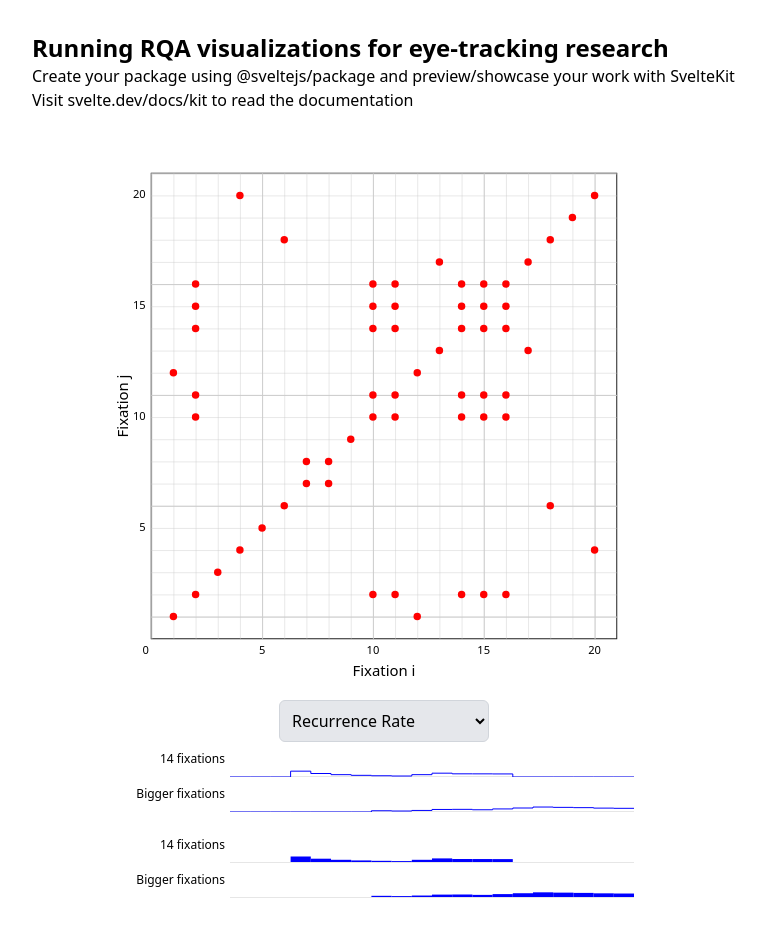
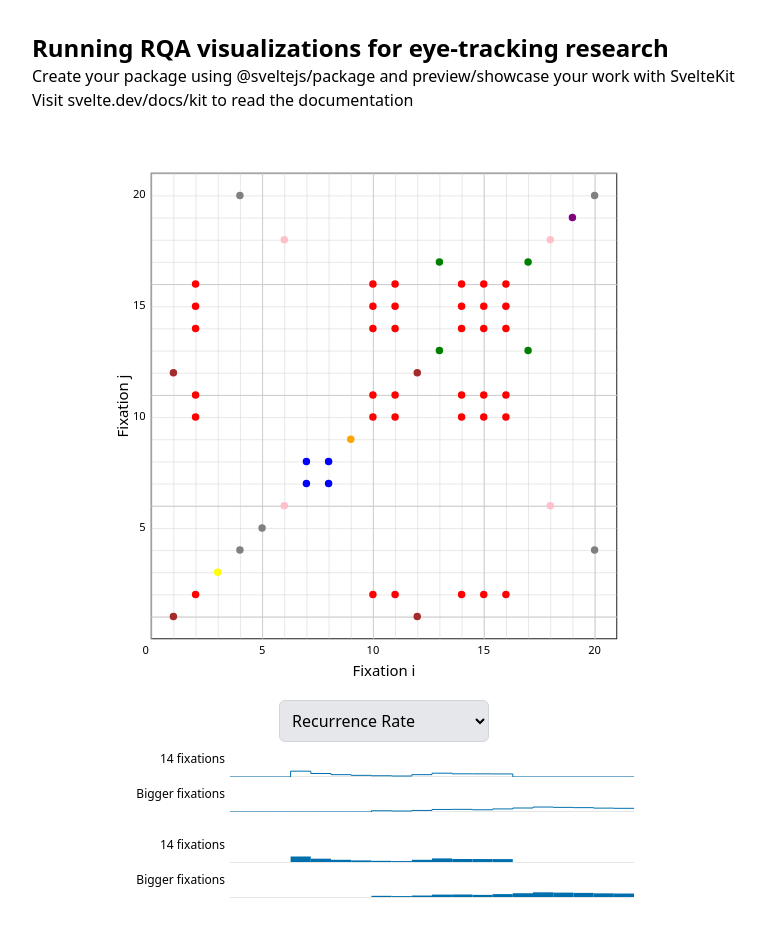
Before and after one commit to misavojte/Running-RQA-Plots, a SvelteKit app: page / in a window 1280 px wide. Shown: the top 936 px of the page, without its empty margins (256-1022 px from the left). Built offline with nearby package versions, Linux system fonts and the light colour scheme.

Commit message:
feat(rcp): add AOI color mapping and enhance recurrence plot visualization

```diff
--- a/src/lib/components/RecurrencePlot.svelte
+++ b/src/lib/components/RecurrencePlot.svelte
@@ -11,13 +11,14 @@
     fixations,
     size = 500,
     pointSize = 4,
-    highlightColor = "blue",
+    highlightColor = "#006FAD",
     showGrid = false,
     gridColor = "#CCCCCC",
     xLabel = "Fixation i",
     yLabel = "Fixation j",
     labelStep = 5,  // Controls both labels and main grid
-    showMainGrid = true  // New prop for showing main grid lines
+    showMainGrid = true,  // New prop for showing main grid lines
+    aoiColors = []  // Changed to array of objects
   } = $props<{
     fixations: Fixation[];
     size?: number;
@@ -29,6 +30,7 @@
     yLabel?: string;
     labelStep?: number;
     showMainGrid?: boolean;
+    aoiColors?: Array<{ aoi: string; color: string }>;  // New type for AOI colors
   }>();
 
   interface RecurrencePoint {
@@ -36,6 +38,7 @@
     y: number;
     i: number;
     j: number;
+    color: string;
   }
 
   // Reactive hover state
@@ -50,20 +53,27 @@
   });
 
   // Compute recurrence points reactively
-  const points = $state((): RecurrencePoint[] => {
+  const points = $derived((): RecurrencePoint[] => {
     const n = recurrenceMatrix.length;
     if (n === 0) return [];
 
     const cellSize = size / (n + 1);
     return recurrenceMatrix.flatMap((row: number[], i: number) =>
-      row.map((value: number, j: number) =>
-        value === 1 ? {
+      row.map((value: number, j: number) => {
+        if (value !== 1) return null;
+
+        const currentAoi = fixations[i]?.aoi;
+        const colorMapping = aoiColors.find((ac: { aoi: string; color: string }) => ac.aoi === currentAoi[0]);
+        const pointColor = colorMapping?.color;
+
+        return {
           x: (j + 1) * cellSize,
-          y: size - (i + 1) * cellSize, // Invert the y-coordinate
+          y: size - (i + 1) * cellSize,
           i,
-          j
-        } : null
-      )
+          j,
+          color: pointColor
+        };
+      })
     ).filter((point: RecurrencePoint | null): point is RecurrencePoint => point !== null);
   });
 
@@ -179,14 +189,26 @@
 
       <!-- Draw recurrence points -->
       {#each points() as point}
+        <!-- Hover outline circle -->
+        {#if hoverPoint && hoverPoint.i === point.i && hoverPoint.j === point.j}
+          <circle
+            cx={point.x}
+            cy={point.y}
+            r={pointSize + 3}
+            fill="none"
+            stroke={highlightColor}
+            stroke-width="2"
+          />
+        {/if}
+        <!-- Main point circle -->
         <circle
           role="button"
           aria-label="Recurrence point"
           tabindex="-1"
           cx={point.x}
           cy={point.y}
-          r={hoverPoint && hoverPoint.i === point.i && hoverPoint.j === point.j ? pointSize * 1.5 : pointSize}
-          fill={hoverPoint && hoverPoint.i === point.i && hoverPoint.j === point.j ? highlightColor : "red"}
+          r={pointSize}
+          fill={point.color}
           onmouseover={() => handleHover(point)}
           onfocus={() => handleHover(point)}
           onmouseleave={clearHover}
@@ -198,6 +220,9 @@
       {#if hoverPoint}
         <text x={hoverPoint.x + 10} y={hoverPoint.y - 10} font-size="12" fill="black">
           Fixation {hoverPoint.i} ↔ {hoverPoint.j}
+        </text>
+        <text x={hoverPoint.x + 10} y={hoverPoint.y + 5} font-size="12" fill="black">
+          AOI: {fixations[hoverPoint.i]?.aoi || 'none'}
         </text>
       {/if}
 
--- a/src/routes/+page.svelte
+++ b/src/routes/+page.svelte
@@ -39,6 +39,29 @@
 
     let metric: "recurrenceRate" | "determinism" | "determinism2" | "laminarity" | "laminarity2" | "verticalLaminarity" | "verticalLaminarity2" | "horizontalLaminarity" | "horizontalLaminarity2" = $state("recurrenceRate");
 
+    const aoiColors = [
+        { aoi: "AOI1", color: "red" },
+        { aoi: "AOI2", color: "blue" },
+        { aoi: "AOI3", color: "green" },
+        { aoi: "AOI4", color: "yellow" },
+        { aoi: "AOI5", color: "purple" },
+        { aoi: "AOI6", color: "orange" },
+        { aoi: "AOI7", color: "pink" },
+        { aoi: "AOI8", color: "gray" },
+        { aoi: "AOI9", color: "brown" },
+        { aoi: "AOI10", color: "black" },
+        { aoi: "AOI11", color: "white" },
+        { aoi: "AOI12", color: "gray" },
+        { aoi: "AOI13", color: "brown" },
+        { aoi: "AOI14", color: "black" },
+        { aoi: "AOI15", color: "white" },
+        { aoi: "AOI16", color: "gray" },
+        { aoi: "AOI17", color: "brown" },
+        { aoi: "AOI18", color: "black" },
+        { aoi: "AOI19", color: "white" },
+        { aoi: "AOI20", color: "gray" },
+    ];
+
 </script>
 
 <main class="p-8 max-w-screen-md mx-auto">
@@ -47,7 +70,7 @@
     <p>Visit <a href="https://svelte.dev/docs/kit">svelte.dev/docs/kit</a> to read the documentation</p>
     <br>
     <div class="flex flex-col items-center justify-center">
-        <RecurrencePlot fixations={fixationsBigger} size={500} pointSize={4} highlightColor="blue" showGrid={true} />
+        <RecurrencePlot fixations={fixationsBigger} size={500} pointSize={4} highlightColor="#006FAD" showGrid={true} aoiColors={aoiColors} />
         <br>
         </div>
         <div class="flex flex-col items-center justify-center">
@@ -67,14 +90,14 @@
             <RunningRqaPlot metric={metric} fixationGroups={[
                 {label: "14 fixations", fixations: fixationsShorter},
                 {label: "Bigger fixations", fixations: fixationsBigger},
-            ]} width={500} height={70} lineColor="blue" showGrid={true} />
+            ]} width={500} height={70} lineColor="#006FAD" showGrid={true} />
         </div>
 
         <div class="flex flex-col items-center justify-center border-gray-300 my-4">
             <RunningRqaPlot metric={metric} fixationGroups={[
                 {label: "14 fixations", fixations: fixationsShorter},
                 {label: "Bigger fixations", fixations: fixationsBigger},
-            ]} width={500} height={70} lineColor="blue" showGrid={true} displayType="bars" />
+            ]} width={500} height={70} lineColor="#006FAD" showGrid={true} displayType="bars" />
         </div>
     </div>
 </main>
```
